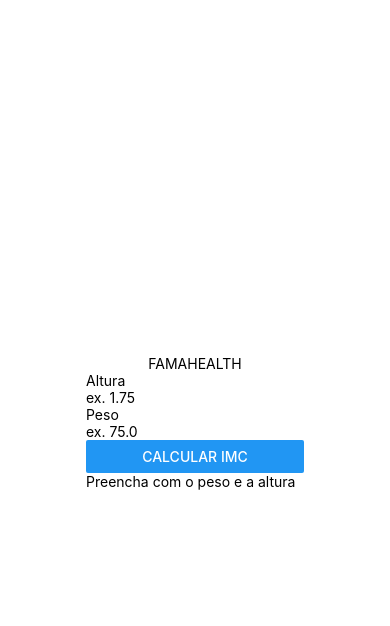
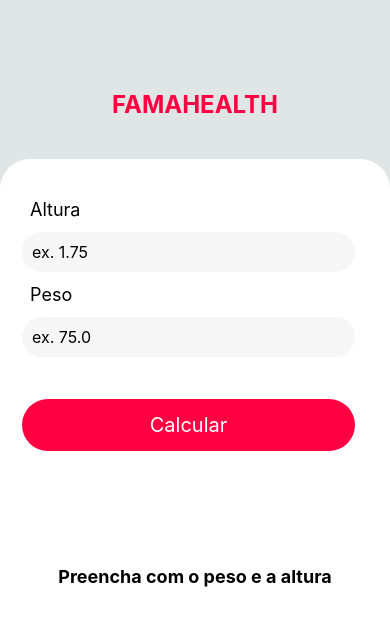
Before and after one commit to mrcomputer2018/bitcoin-app, a React Native app: screen / in a window 390 px wide. Shown: the top 626 px of the page. Built offline with nearby package versions, Linux system fonts and the light colour scheme.

Commit message:
finalizacao estilizacao

```diff
--- a/App.js
+++ b/App.js
@@ -1,12 +1,12 @@
 import { StyleSheet, View } from 'react-native';
 import Title from './src/components/Title/index';
-import Main from './src/components/Main';
+import Form from './src/components/Form/index';
 
 export default function App() {
   return (
     <View style={styles.container}>
       <Title/>
-      <Main/>
+      <Form/>
     </View>
   );
 }
@@ -14,9 +14,9 @@
 const styles = StyleSheet.create({
   container: {
     flex: 1,
-    backgroundColor: '#fff',
-    alignItems: 'center',
-    justifyContent: 'center',
-
+    backgroundColor: '#e0e5e5',
+    paddingTop: 80,
+    fontSize: 24,
+    fontWeight: "bold",
   },
 });
--- a/src/components/Form/index.js
+++ b/src/components/Form/index.js
@@ -1,6 +1,7 @@
 import React, { useState } from "react";
-import { TextInput, View, Text, Button } from "react-native";
+import { TextInput, View, Text, Button, TouchableOpacity  } from "react-native";
 import ResultImc from "../ResultImc";
+import styles from "./style";
 
 export default function Form () {
 
@@ -20,26 +21,44 @@
     // Fuuncao de validacao
     function validationImc() {
         if (weight != null && height!= null) {
-            // TODO : TERMINAR DE FAZER
+            imcCalculator();
+            setHeight(null);
+            setWeight(null);
+            setMessageImc("Seu IMC é igual:");
+            setTextButton("Calcular novamente");
+            return;
         }
+
+        setImc(null);
+        setTextButton("Calcular");
+        setMessageImc("Preencha o peso e a altra!!!");
     }
 
     return (
-        <View>
-            <View>
-                <Text>Altura</Text>
-                <TextInput
+        <View style={ styles.formContext }>
+            <View style={ styles.Form }>
+                <Text style={ styles.FormLabel }>Altura</Text>
+                <TextInput  style={ styles.FormInput }
+                    onChangeText={ setHeight }
+                    value={ height }
                     placeholder="ex. 1.75"
                     keyboardType="numeric">
                 </TextInput>
-                <Text>Peso</Text>
-                <TextInput
+                <Text style={ styles.FormLabel }>Peso</Text>
+                <TextInput style={ styles.FormInput }
+                    onChangeText={ setWeight }
+                    value={ weight }
                     placeholder="ex. 75.0"
                     keyboardType="numeric">
                 </TextInput>
-                <Button title="CALCULAR IMC"/>
+                <TouchableOpacity style={ styles.ButtonCaculator }
+                    onPress={() => { validationImc()} }>
+                    <Text style={ styles.TextButtonCaculator } >
+                        { textButton }
+                    </Text>
+                </TouchableOpacity>
             </View>
-            <ResultImc messageResultImc={ messageImc } ResultImc={ imc }/>
+            <ResultImc messageResultImc={ messageImc } resultImc={ imc }/>
         </View>
     );
 
--- /dev/null
+++ b/src/components/Form/style.js
@@ -0,0 +1,53 @@
+import { StyleSheet } from 'react-native';
+
+const styles = StyleSheet.create({
+    formContext: {
+        width: "100%",
+        height: "100%",
+        bottom: 0,
+        backgroundColor: "#fff",
+        alignItems: "center",
+        marginTop: 30,
+        borderTopLeftRadius: 30,
+        borderTopRightRadius: 30,
+    },
+    Form: {
+        width: "100%",
+        // Ajuste automatico da altura
+        height: "auto",
+        marginTop: 30,
+        padding: 10,
+    },
+    FormLabel : {
+        color: "#000",
+        fontSize: 18,
+        paddingLeft: 20,
+    },
+    FormInput : {
+        width: "90%",
+        borderRadius: 50,
+        backgroundColor: "#f6f6f6",
+        height: 40,
+        margin: 12,
+        fontSize: 16,
+        paddingLeft: 10,
+    },
+    ButtonCaculator : {
+        borderRadius: 50,
+        alignItems:"center",
+        justifyContent:"center",
+        width: "90%",
+        backgroundColor:"#ff0043",
+        paddingTop: 14,
+        paddingBottom: 14,
+        marginLeft: 12,
+        marginTop: 30,
+        marginBottom: 30
+    },
+    TextButtonCaculator : {
+        fontSize: 20,
+        color: "#fff",
+    },
+});
+
+export default styles
--- a/src/components/Main/index.js
+++ /dev/null
@@ -1,11 +0,0 @@
-import React from "react";
-import { View } from 'react-native';
-import Form from "../Form";
-
-export default function Main () {
-    return (
-        <View>
-            <Form/>
-        </View>
-    );
-}
--- a/src/components/ResultImc/index.js
+++ b/src/components/ResultImc/index.js
@@ -1,11 +1,12 @@
 import React from "react";
 import { View, Text } from "react-native";
+import styles from "./style";
 
 export default function ResultImc (props) {
     return (
-        <View>
-            <Text>{ props.ResultImc }</Text>
-            <Text>{ props.messageResultImc }</Text>
+        <View  style={ styles.ResultImc }>
+           <Text style={ styles.InformationImc } >{ props.messageResultImc }</Text>
+           <Text style={ styles.NumberImc } >{ props.resultImc }</Text>
         </View>
     );
 }
--- /dev/null
+++ b/src/components/ResultImc/style.js
@@ -0,0 +1,23 @@
+import { StyleSheet } from 'react-native';
+
+const styles = StyleSheet.create({
+   ResultImc: {
+        flex: 1,
+        alignItems: "center",
+        marginTop: 15,
+        paddingTop: 60,
+        borderRadius: 50,
+        width: "100%",
+    },
+    InformationImc : {
+        fontSize: 18,
+        fontWeight: "bold",
+    },
+    NumberImc : {
+        fontSize: 48,
+        fontWeight: "bold"
+    }
+
+});
+
+export default styles
--- a/src/components/Title/index.js
+++ b/src/components/Title/index.js
@@ -1,11 +1,11 @@
 import React from 'react';
 import { View, Text } from 'react-native';
-
+import styles from './style';
 
 export default function Title() {
     return (
-        <View>
-           <Text>FAMAHEALTH</Text>
+        <View style={styles.boxTitle}>
+           <Text style={styles.textTitle}>FAMAHEALTH</Text>
         </View>
     );
 }
--- /dev/null
+++ b/src/components/Title/style.js
@@ -0,0 +1,17 @@
+
+import { StyleSheet } from 'react-native';
+
+const styles = StyleSheet.create({
+    boxTitle: {
+        alignItems: "center",
+        justifyContent: "center",
+        padding: 10,
+    },
+    textTitle: {
+        color: "#ff0043",
+        fontSize: 24,
+        fontWeight: "bold",
+    },
+});
+
+export default styles
```
